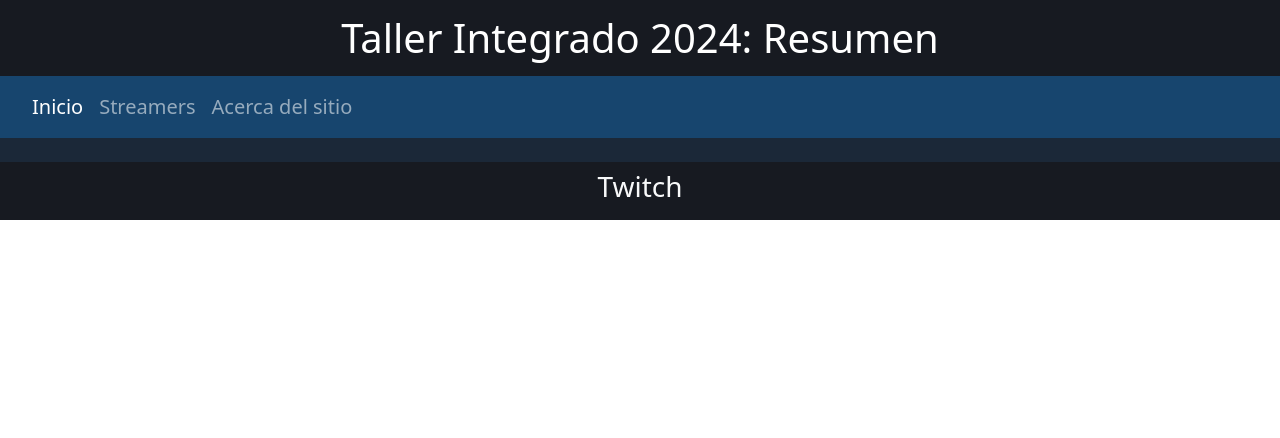
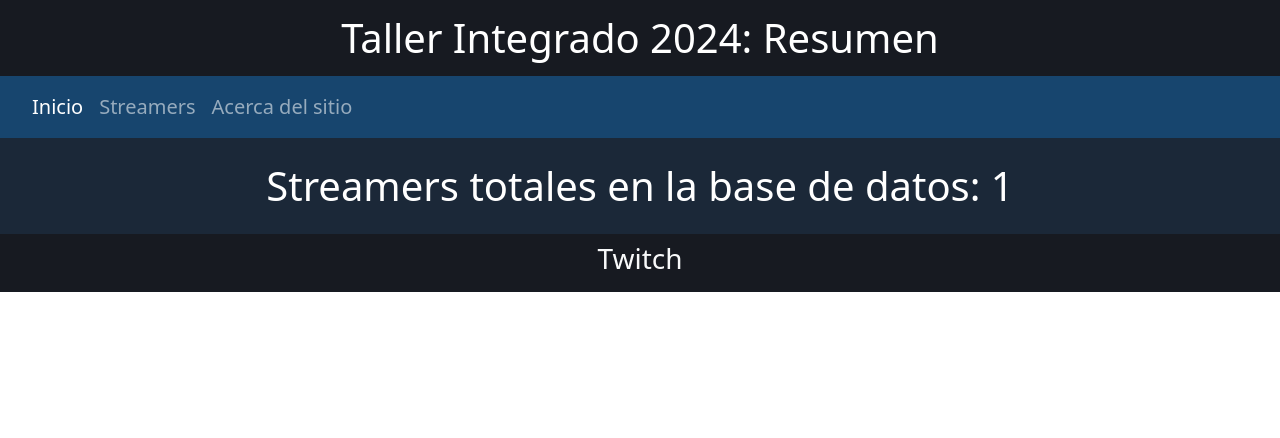
Before and after one commit to HatiBerg/ProyectoFinalTallerIntegrado, a Django app: template mysite/streamers/templates/streamers/index.html in a window 1280 px wide. Shown: the top 438 px of the page. Run offline with Django 5.2, Linux system fonts and the light colour scheme; the template is opened without the code that fills it: most values are stand-ins (such as "Sample title", 1, 10 or a date in 2020).

Commit message:
Update index.html

```diff
--- a/mysite/streamers/templates/streamers/index.html
+++ b/mysite/streamers/templates/streamers/index.html
@@ -23,5 +23,7 @@
 {% endblock %}
 
 {% block main %}
+<h1>Streamers totales en la base de datos: {{ total_streamers }}</h1>
+
 
 {% endblock %}
```
